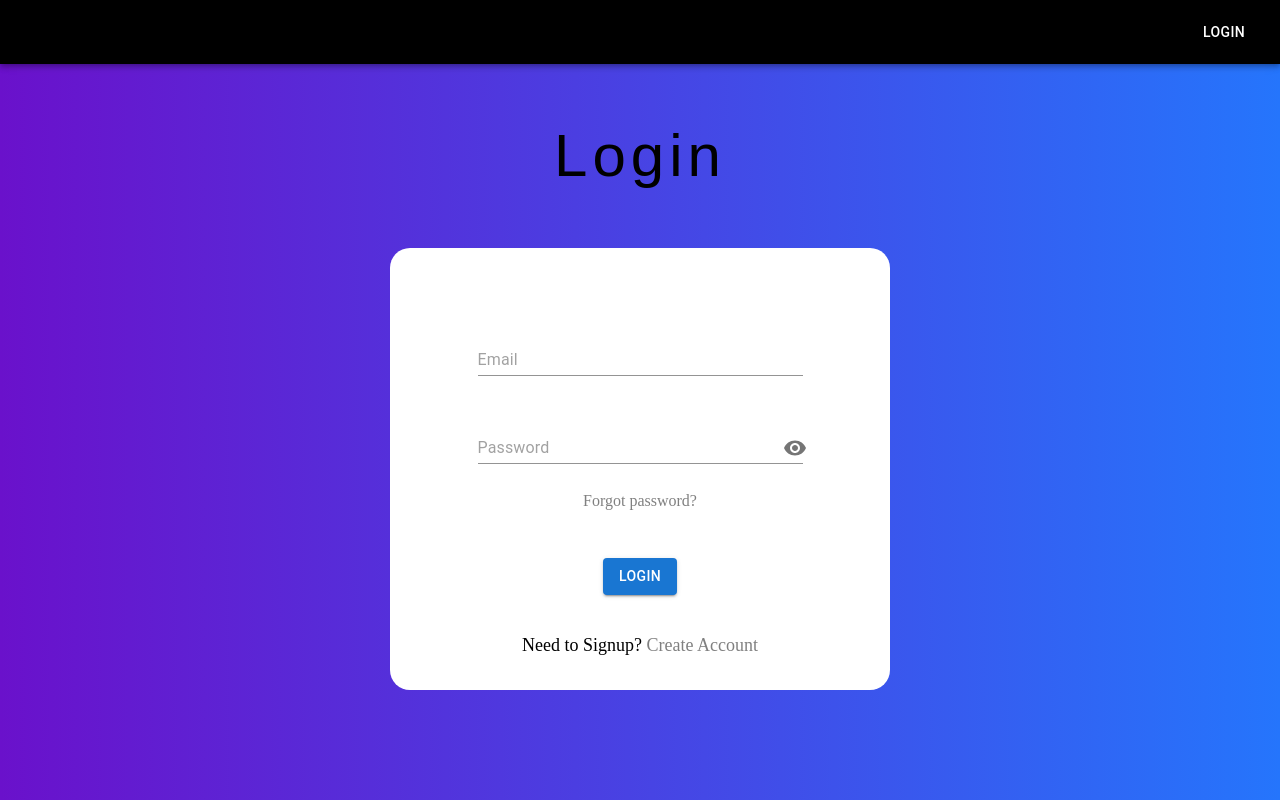
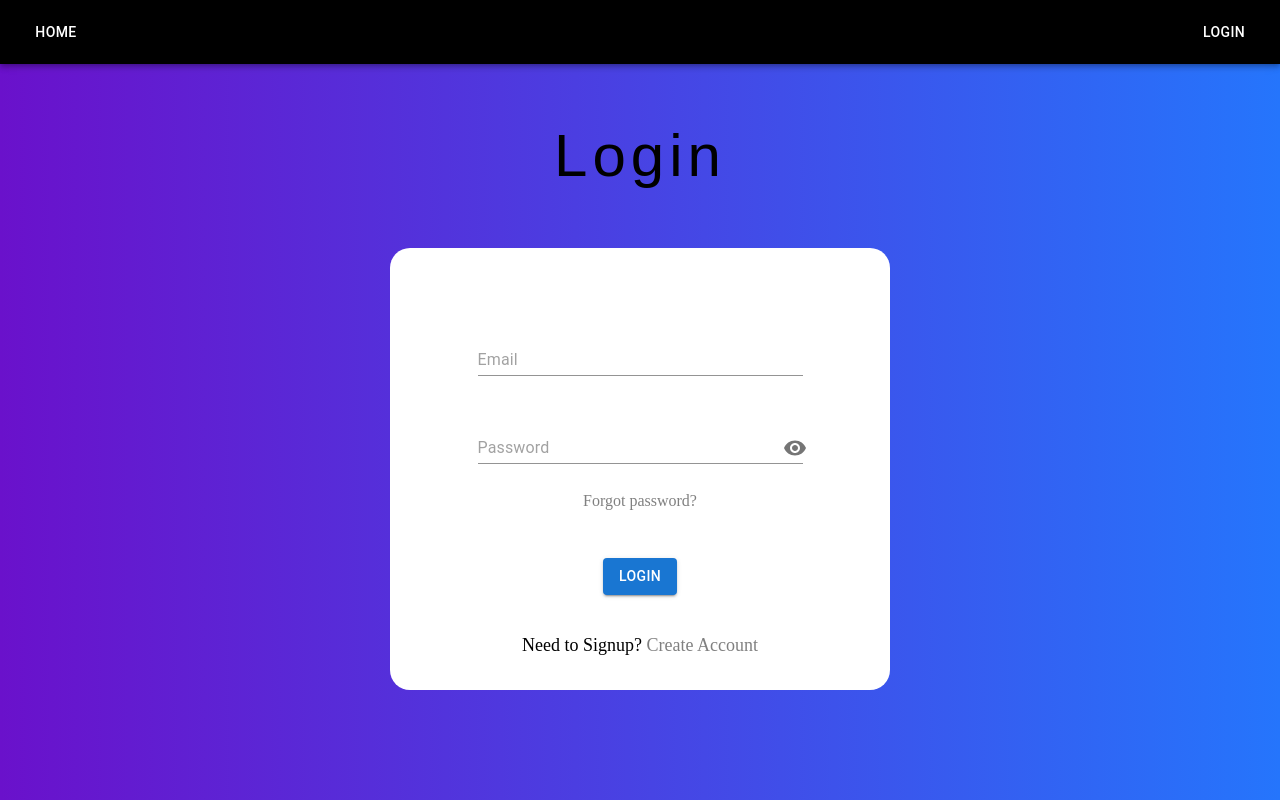
Before and after one commit to BiancaSeleveschi/login-app, a React (Create React App) app: page /login in a window 1280 px wide. Built offline with nearby package versions, Linux system fonts and the light colour scheme; no server answers.

Commit message:
add Home to Navbar

```diff
--- a/src/App.js
+++ b/src/App.js
@@ -11,7 +11,7 @@ function App() {
     <BrowserRouter>
       <Navbar />
       <Routes>
-        <Route path="/" element={<Home />} />
+        <Route path="/home" element={<Home />} />
         <Route path="/signup" element={<Signup />} />
         <Route path="/login" element={<Login />} />
         <Route path="/password-reset" element={<PasswordReset />} />
--- a/src/components/Navbar.js
+++ b/src/components/Navbar.js
@@ -7,6 +7,8 @@ import { useDispatch, useSelector } from "react-redux";
 import { useNavigate } from "react-router-dom";
 import { setUserIsLoggedIn } from "../redux/UserReducer";
 import { getAuth, signOut } from "firebase/auth";
+
+const navItems = ["Home"];
 
 export default function Navbar() {
   const userIsLoggedIn = useSelector((state) => state.users.isLoggedIn);
@@ -26,10 +28,27 @@ export default function Navbar() {
   const login = () => {
     navigate("/login");
   };
+  const navigateTo = (name) => {
+    const path = `/${name.toLowerCase().replace(/\s+/g, "-")}`;
+    navigate(path);
+  };
   return (
     <Box sx={{ flexGrow: 1, mx: -1, mt: -1 }}>
       <AppBar position="static" sx={{ backgroundColor: "black" }}>
         <Toolbar>
+           <Box sx={{ display: { xs: "none", sm: "block" } }}>
+            {navItems.map((item) => (
+              <Button
+                key={item}
+                sx={{ color: "#fff" }}
+                onClick={() => {
+                  navigateTo(item);
+                }}
+              >
+                {item}
+              </Button>
+            ))}
+          </Box>
           <Box sx={{ flexGrow: 1 }} />
           {userIsLoggedIn ? (
             <Button
--- a/src/views/Login.js
+++ b/src/views/Login.js
@@ -34,7 +34,7 @@ export const Login = () => {
       toast.success("You are now logged in successfully!");
       console.log("User signed in successfully:", user);
       dispatch(setUserIsLoggedIn(true));
-      navigate("/");
+      navigate("/home");
     } catch (error) {
       console.error("Error signing in:", error);
       setShowAlert(true);
```
